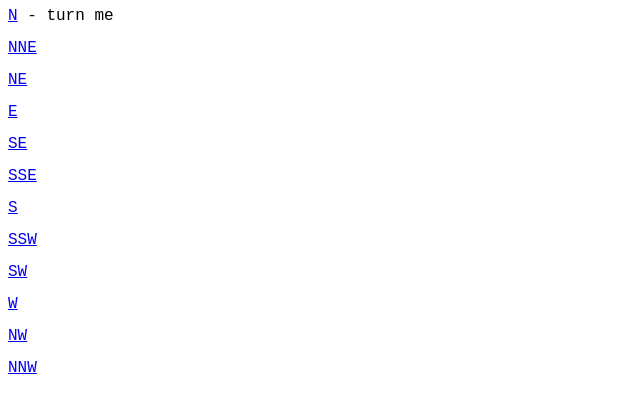
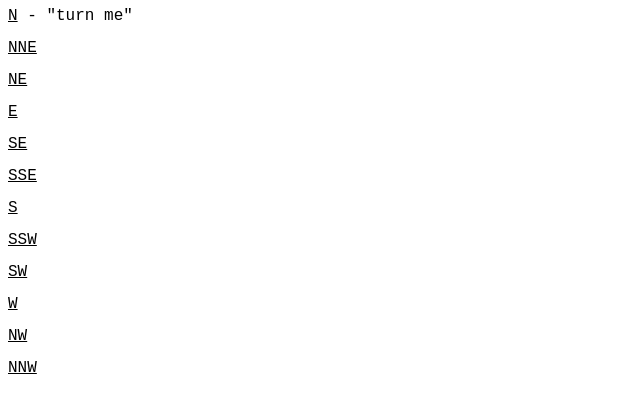
Before and after one commit to cryptovillage/cpvtgb, a plain HTML site: page challenges/index.html in a window 1280 px wide. Shown: the whole page, without its empty margins (0-640 px from the left). Drawn offline with Linux system fonts and the light colour scheme.

Commit message:
blacker is better

```diff
--- a/challenges/index.html
+++ b/challenges/index.html
@@ -4,11 +4,15 @@ pre {
   line-height: 16px;
   font-size: 16px;
 }
+a { color: black; }
+a:visited { color: black; }
+a:active { color: black; }
+a:hover { color: black; }
 </style>
 
 <body>
 <pre>
-<a href="../N">N</a> - turn me<br/>
+<a href="../N">N</a> - "turn me"<br/>
 <a href="../NNE">NNE</a><br/>
 <a href="../NE">NE</a><br/>
 <a href="../E">E</a><br/>
```
